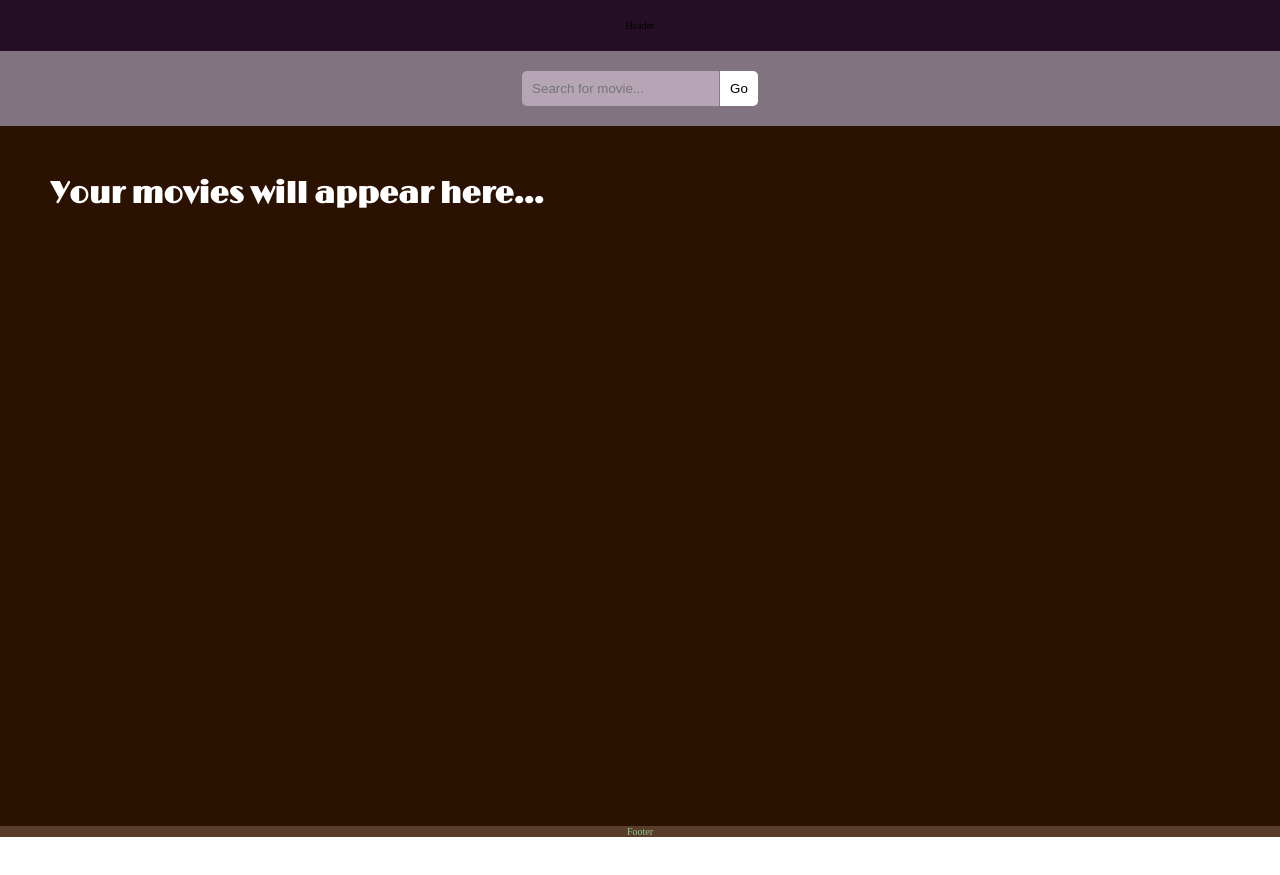
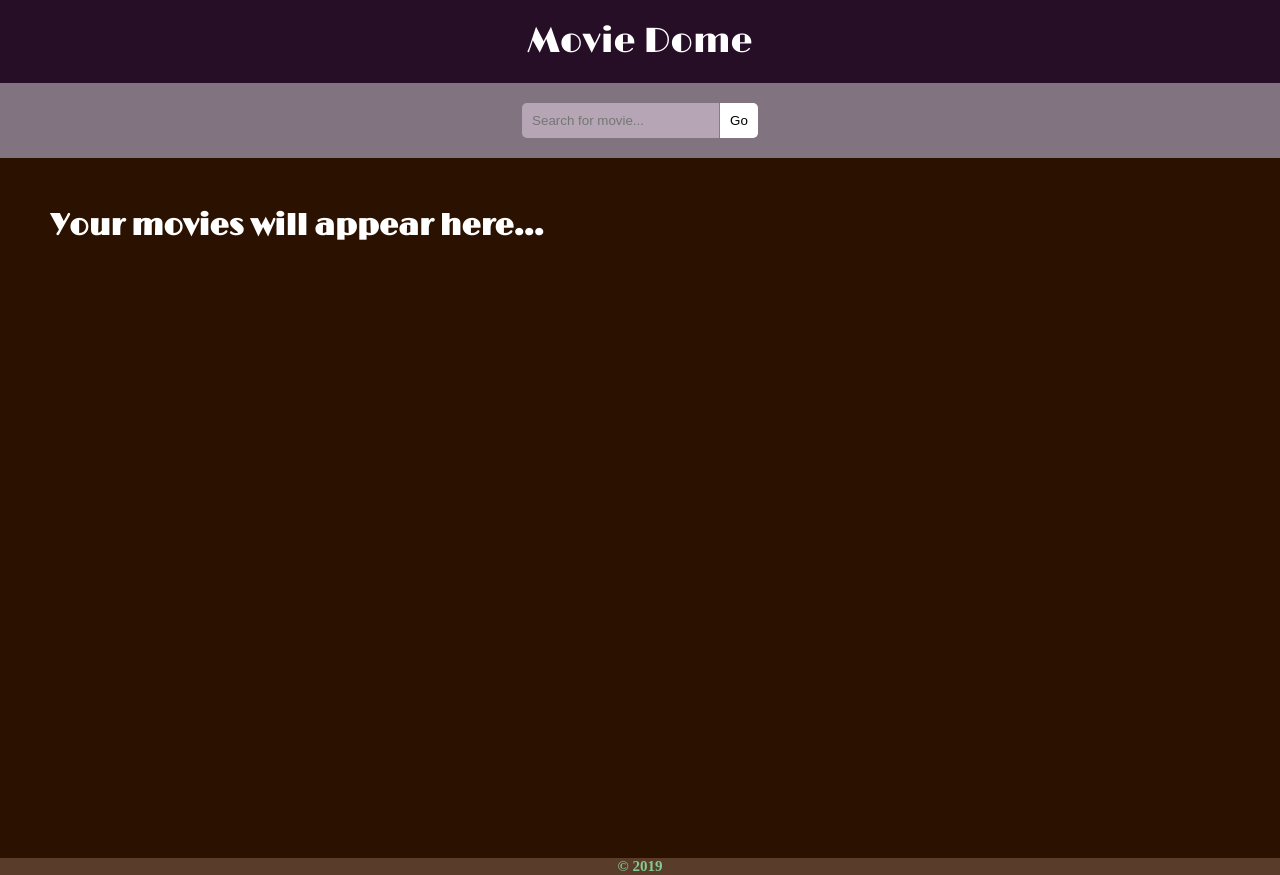
Before and after one commit to veselinn16/movie-dome, a React (Create React App) app: page / in a window 1280 px wide. Before the commit the page ends 837 px from the top, so only its background shows below. Built offline with nearby package versions, Linux system fonts and the light colour scheme.

Commit message:
Add dummy header and footer :wrench:

```diff
--- a/src/Footer.js
+++ b/src/Footer.js
@@ -2,7 +2,7 @@ import React from 'react';
 
 const Footer = props => (
   <div className="footer">
-    <p>Footer</p>
+    <h2>&copy; 2019</h2>
   </div>
 );
 
--- a/src/Header.js
+++ b/src/Header.js
@@ -2,7 +2,7 @@ import React from 'react';
 
 const Header = props => (
   <div className="header">
-    <p>Header</p>
+    <h1 className="header__heading">Movie Dome</h1>
   </div>
 );
 
```
